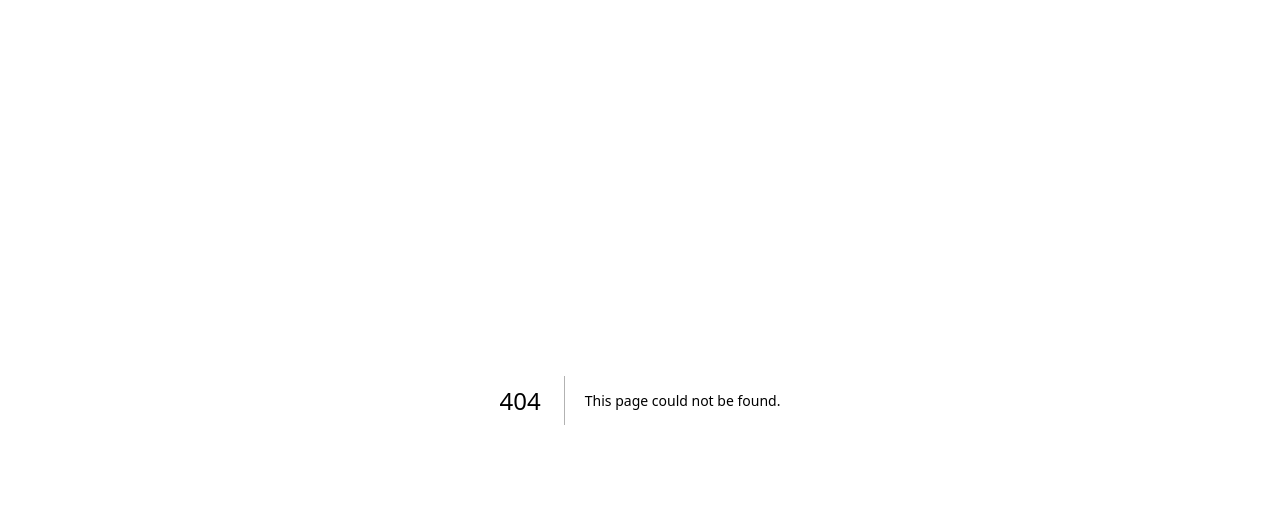
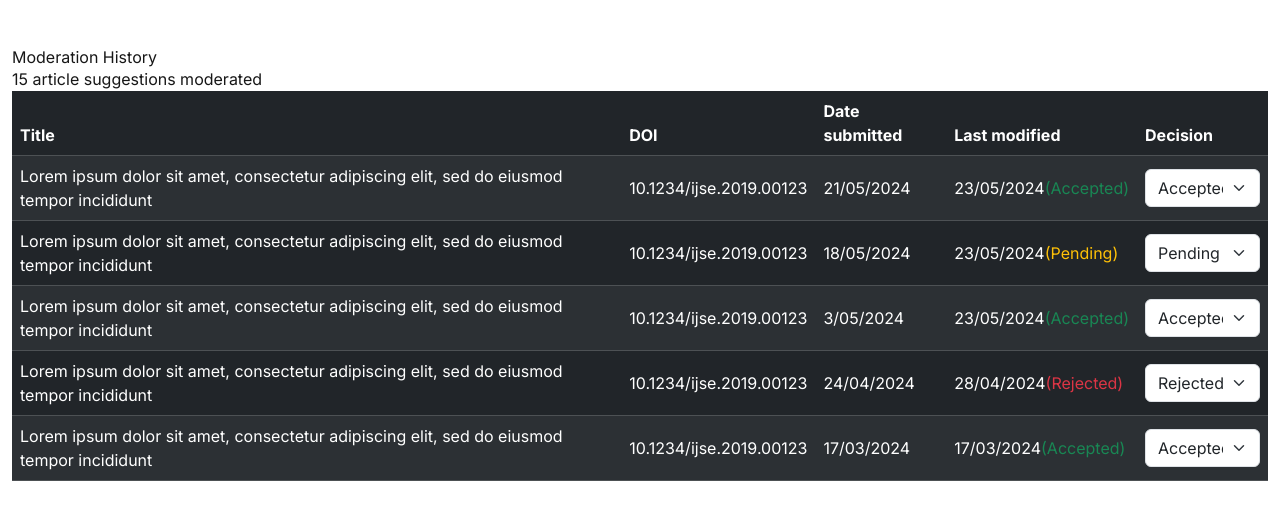
Before and after one commit to PineappleBearr/CISE-W205A-G6, a Next.js app in the folder frontend/: page /history in a window 1280 px wide. Before the commit this address had no page. Shown: the top 520 px of the page. Built offline with nearby package versions, Linux system fonts and the light colour scheme.

Commit message:
add history page

```diff
--- a/frontend/src/app/globals.css
+++ b/frontend/src/app/globals.css
@@ -29,3 +29,10 @@ h1 {
     text-wrap: balance;
   }
 }
+
+hr {
+  margin-top: 1rem;
+  margin-bottom: 1rem;
+  border: 0;
+  border-top: 1px solid rgba(0, 0, 0, 0.1);
+}
--- /dev/null
+++ b/frontend/src/app/history/page.tsx
@@ -0,0 +1,60 @@
+"use client";
+import { useState } from 'react';
+
+
+export default function history() {
+    // temp data
+  const [decisions, setDecisions] = useState([
+    { title: 'Lorem ipsum dolor sit amet, consectetur adipiscing elit, sed do eiusmod tempor incididunt', doi: '10.1234/ijse.2019.00123', dateSubmitted: '21/05/2024', lastModified: '23/05/2024', decision: 'accepted' },
+    { title: 'Lorem ipsum dolor sit amet, consectetur adipiscing elit, sed do eiusmod tempor incididunt', doi: '10.1234/ijse.2019.00123', dateSubmitted: '18/05/2024', lastModified: '23/05/2024', decision: 'pending' },
+    { title: 'Lorem ipsum dolor sit amet, consectetur adipiscing elit, sed do eiusmod tempor incididunt', doi: '10.1234/ijse.2019.00123', dateSubmitted: '3/05/2024', lastModified: '23/05/2024', decision: 'accepted' },
+    { title: 'Lorem ipsum dolor sit amet, consectetur adipiscing elit, sed do eiusmod tempor incididunt', doi: '10.1234/ijse.2019.00123', dateSubmitted: '24/04/2024', lastModified: '28/04/2024', decision: 'rejected' },
+    { title: 'Lorem ipsum dolor sit amet, consectetur adipiscing elit, sed do eiusmod tempor incididunt', doi: '10.1234/ijse.2019.00123', dateSubmitted: '17/03/2024', lastModified: '17/03/2024', decision: 'accepted' },
+  ]);
+
+  const handleDecisionChange = (index, newDecision) => {
+    const updatedDecisions = [...decisions];
+    updatedDecisions[index].decision = newDecision;
+    setDecisions(updatedDecisions);
+  };
+
+  return (
+    <div className="container mt-5">
+      <h3>Moderation History</h3>
+      <p>15 article suggestions moderated</p>
+      <table className="table table-dark table-striped align-middle">
+        <thead>
+          <tr>
+            <th scope="col">Title</th>
+            <th scope="col">DOI</th>
+            <th scope="col">Date submitted</th>
+            <th scope="col">Last modified</th>
+            <th scope="col">Decision</th>
+          </tr>
+        </thead>
+        <tbody>
+          {decisions.map((item, index) => (
+            <tr key={index}>
+              <td>{item.title}</td>
+              <td>{item.doi}</td>
+              <td>{item.dateSubmitted}</td>
+              <td>{item.lastModified}
+                <span className={item.decision === 'accepted' ? 'text-success' : item.decision === 'rejected' ? 'text-danger' : 'text-warning'}>({item.decision.charAt(0).toUpperCase() + item.decision.slice(1)})</span></td>
+              <td>
+                <select
+                  className="form-select decision-select"
+                  value={item.decision}
+                  onChange={(e) => handleDecisionChange(index, e.target.value)}
+                >
+                  <option value="accepted" className="text-success">Accepted</option>
+                  <option value="pending" className="text-warning">Pending</option>
+                  <option value="rejected" className="text-danger">Rejected</option>
+                </select>
+              </td>
+            </tr>
+          ))}
+        </tbody>
+      </table>
+    </div>
+  );
+}
--- a/frontend/src/app/manage/page.tsx
+++ b/frontend/src/app/manage/page.tsx
@@ -1,4 +1,5 @@
-
+import Link from 'next/link';
+import '../globals.css'
 
 export default function manage() {
     return (
@@ -6,9 +7,12 @@ export default function manage() {
             <h1 className="text-center mt-5">SPEED App</h1>
             <div className="d-flex justify-content-between align-items-center">
                 <h2>Articles to Review</h2>
+                <Link href="/history">
                 <button className="btn btn-primary mx-2">View History</button>
+                </Link>
+
             </div>
-            <hr className="hr hr-blurry"></hr>
+            <hr ></hr>
             <nav className="navbar">
                 <div className="container d-flex justify-content-start m-5">
                     <table className="table table-bordered table-striped m-5">
```
